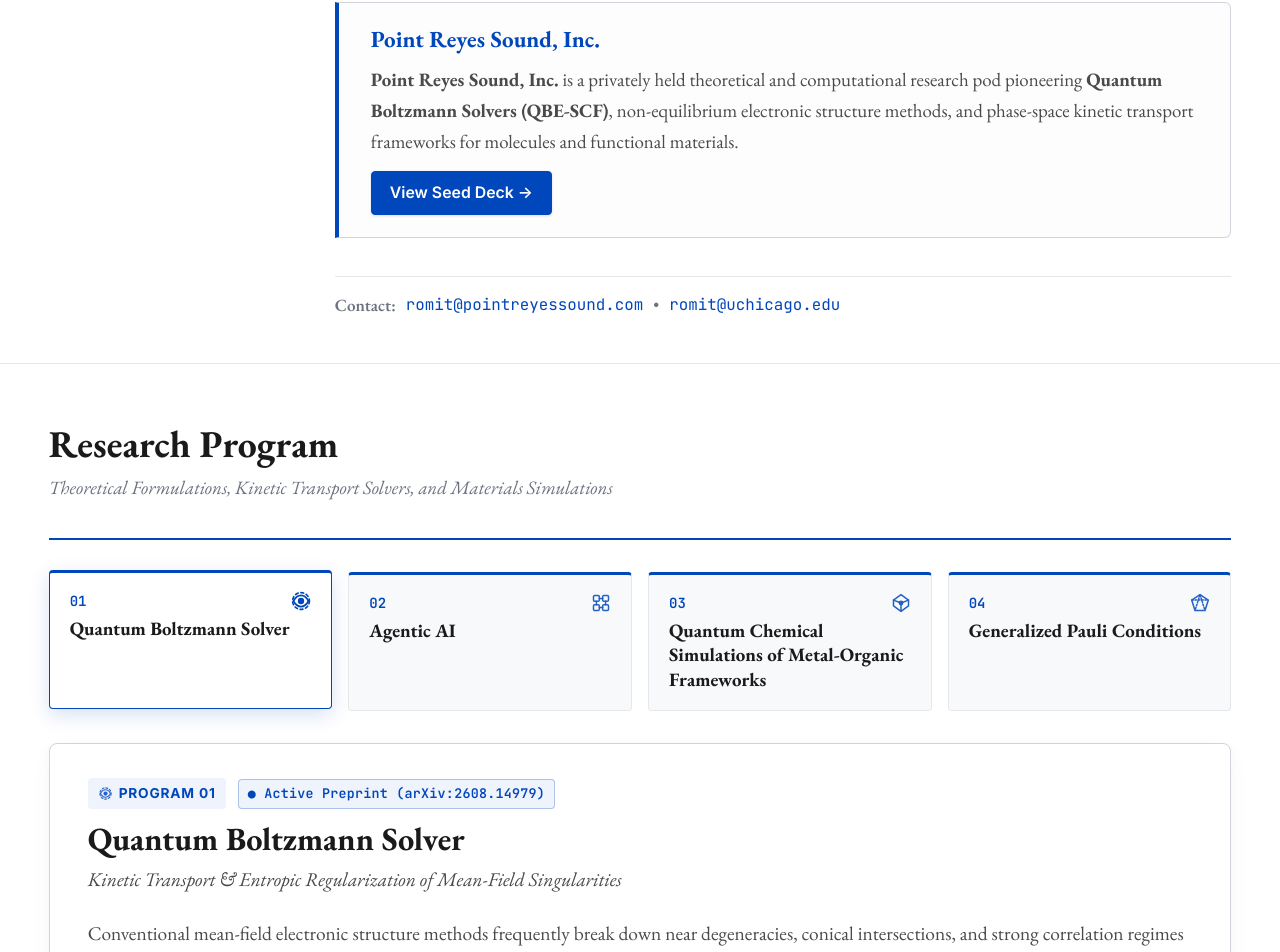
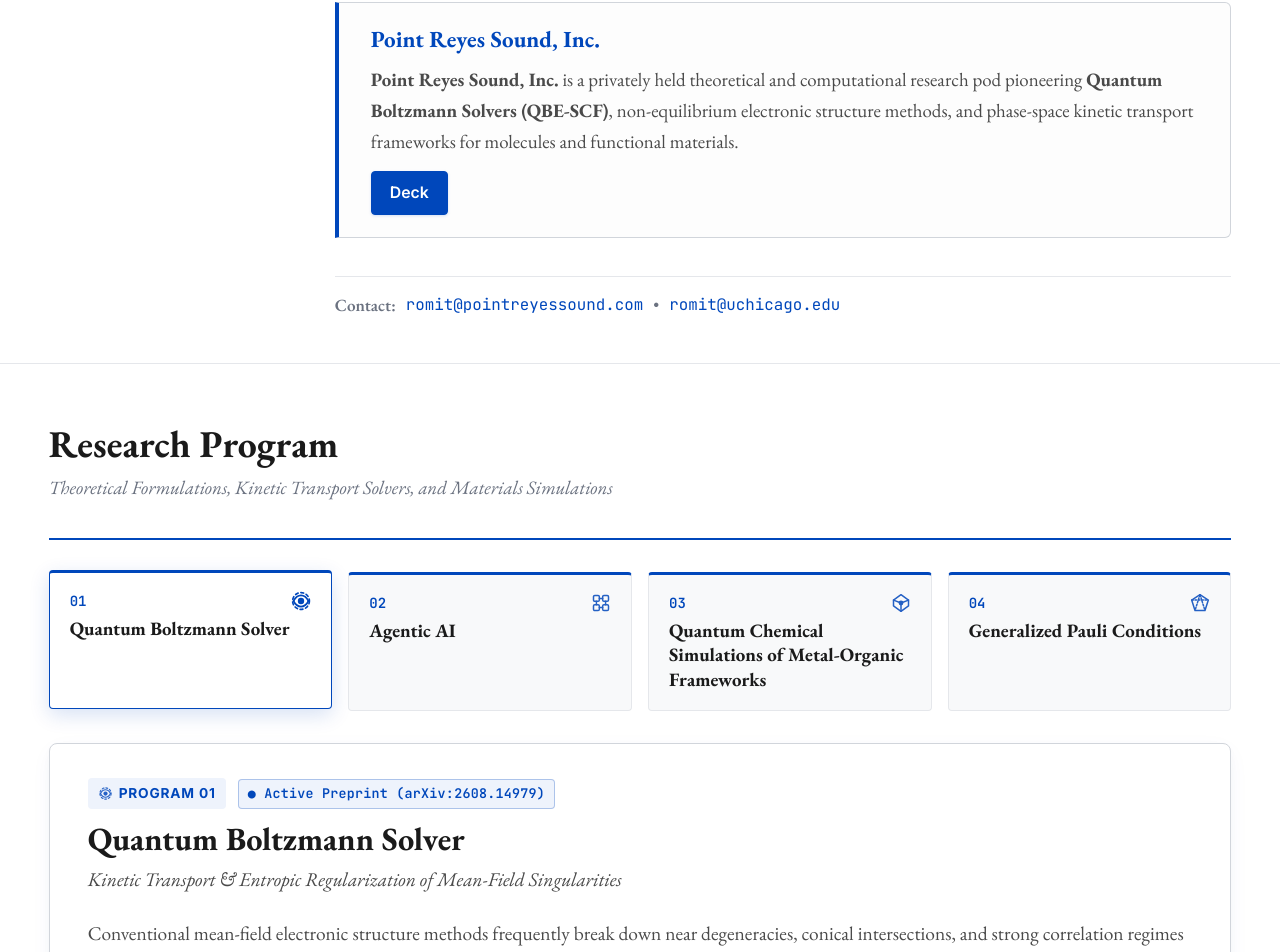
Before and after one commit to RomitChakraborty/rchakraborty.dev, a React (Vite) app: page / in a window 1280 px wide. Shown: the part 950-1902 px from the top of the page. Built offline with nearby package versions, Linux system fonts and the light colour scheme.

Commit message:
feat(hero): change button label to 'Deck' without arrow (closes #34) (#35)

```diff
--- a/src/components/Hero.jsx
+++ b/src/components/Hero.jsx
@@ -112,7 +112,7 @@
                 rel="noopener noreferrer"
                 className="prs-deck-btn"
               >
-                View Seed Deck &rarr;
+                Deck
               </a>
             </div>
           </div>
```
